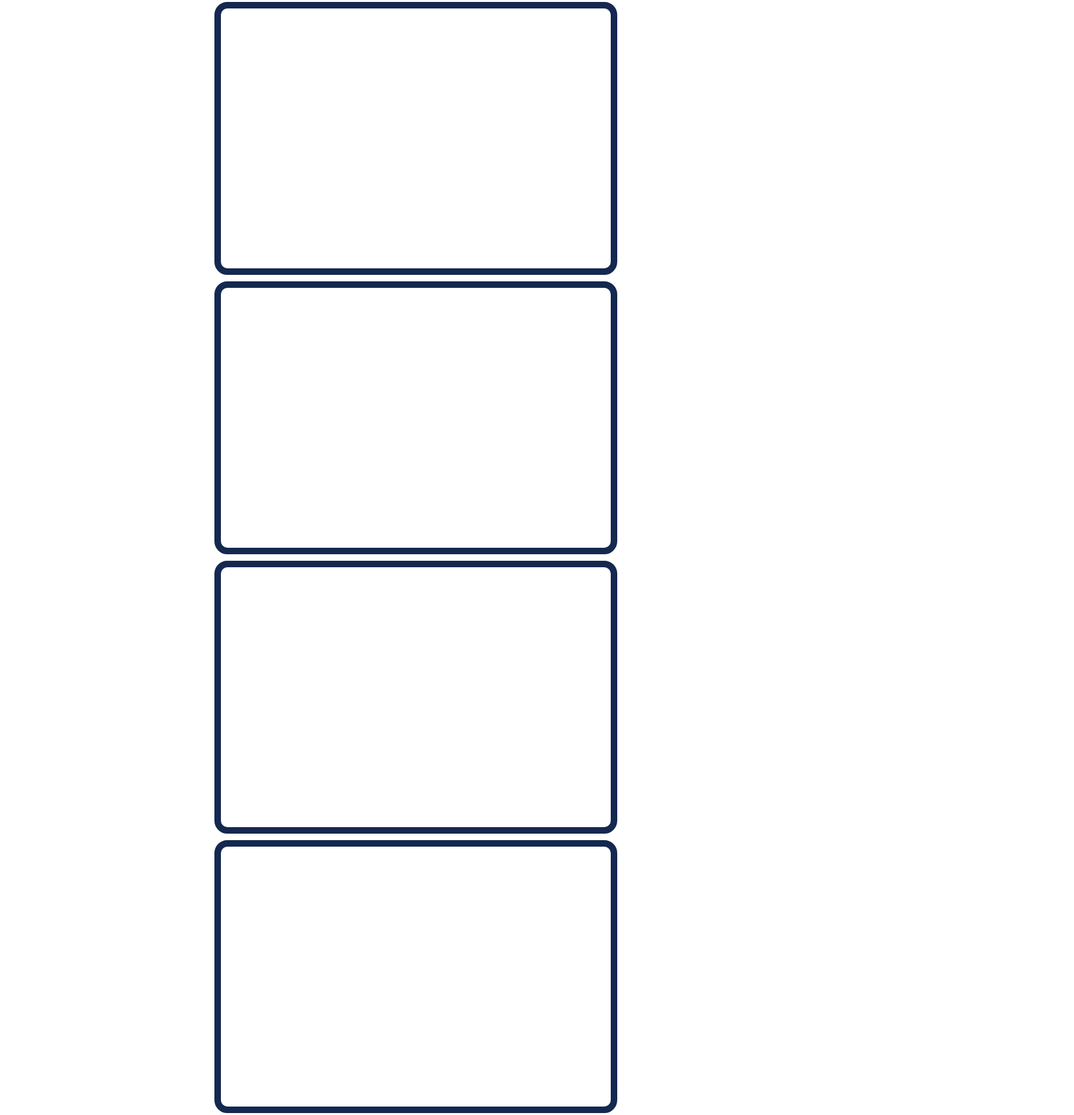
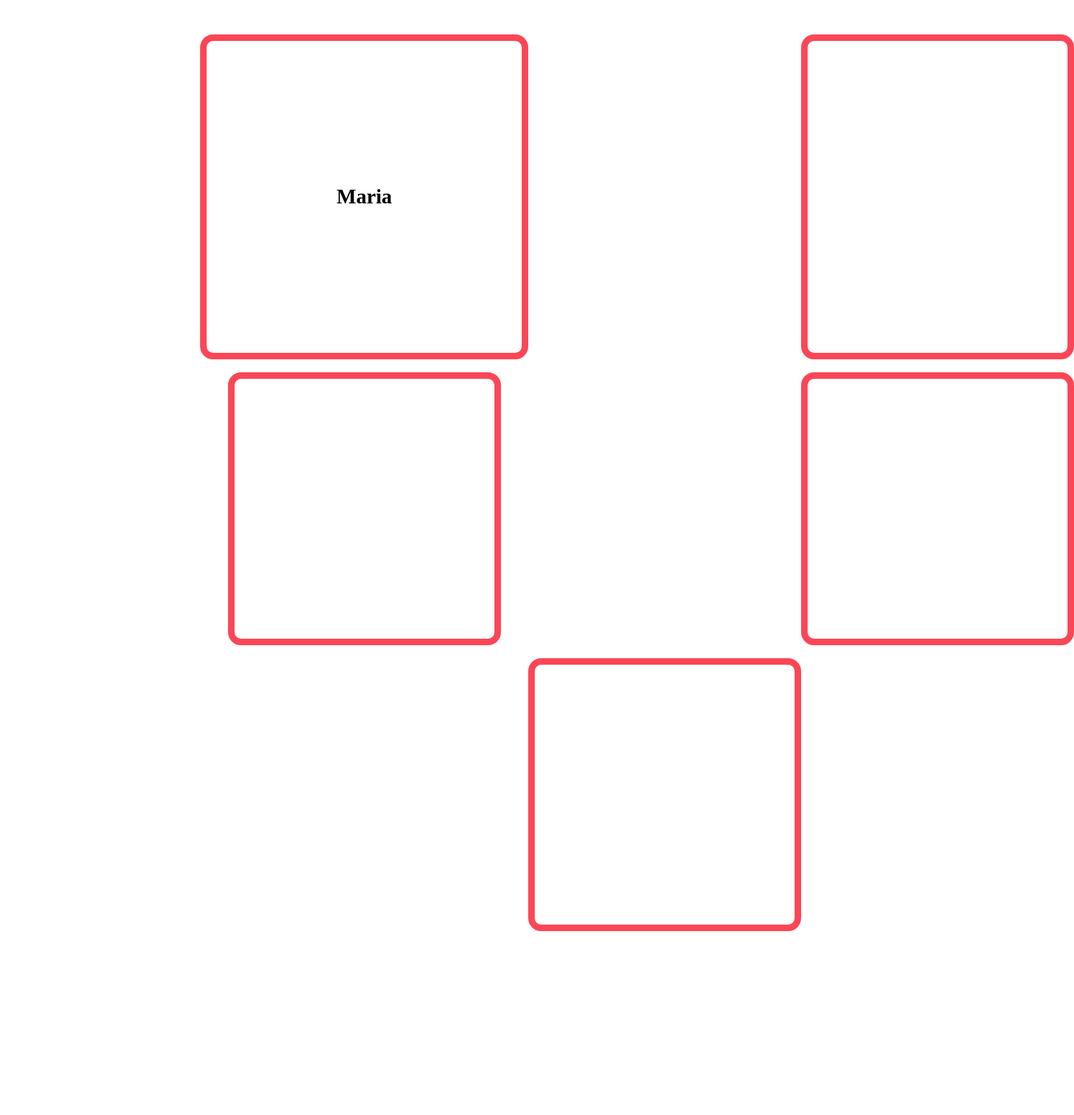
Before and after one commit to jambrocio2022262/Agenda_Web, a plain HTML site: page assets/contacto.html in a window 1280 px wide. Shown: the part 135-1851 px from the top of the page at 65% size, 1653 px wide, since content can reach past the window. After the commit the page ends 1586 px from the top, so only its background shows below. Drawn offline with Linux system fonts and the light colour scheme.

Commit message:
Agregamos los cuadros al centro y le pusimos un estilo para que cambie de color

```diff
--- a/assets/contacto.html
+++ b/assets/contacto.html
@@ -11,9 +11,9 @@
         <h1>CONTACTOS</h1>
     </header>
 
-    <div>
+    <div class="contenedor">
         <div class="section-contact" id="contacto1">
-
+            <h1>Maria</h1>
         </div>
 
 
--- a/assets/style1.css
+++ b/assets/style1.css
@@ -7,7 +7,7 @@ header {
   }
 
   .section-contact {
-    border: 10px solid #142850;
+    border: 10px solid #fc4656;
     border-radius: 20px;
     margin: 10px auto;
     padding: 200px;
@@ -18,3 +18,33 @@ header {
     align-items: center;
     justify-content: center;
   }
+
+  .contenedor{
+    display: inline-grid;
+    margin-left: 300px;
+    margin-top: 50px;
+  }
+
+#contacto1{
+    grid-column-start: 1;
+    grid-column-end: 2;
+}
+
+#contacto2{
+    grid-column-start: 3;
+    grid-column-end: 4;
+}
+
+#contacto3{
+    grid-column-start: 2;
+    grid-column-end: 3;
+    grid-row-start: 3;
+    grid-row-end: 4;
+}
+
+#contacto4{
+    grid-column-start: 3;
+    grid-column-end: 4;
+    grid-row-start: 2;
+    grid-row-end: 3;
+}
```
